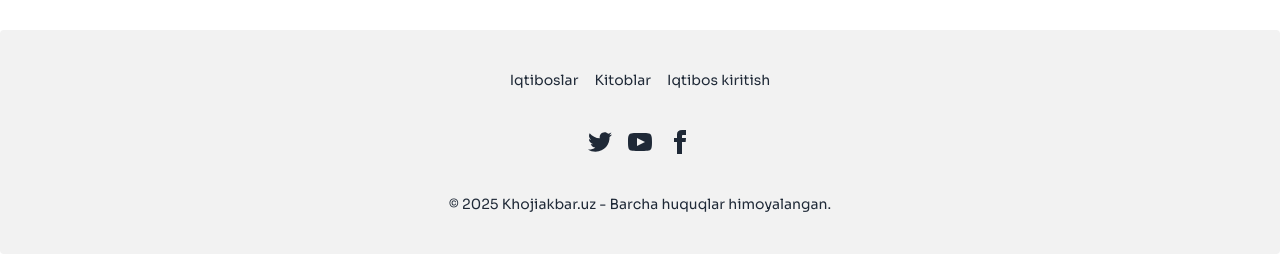
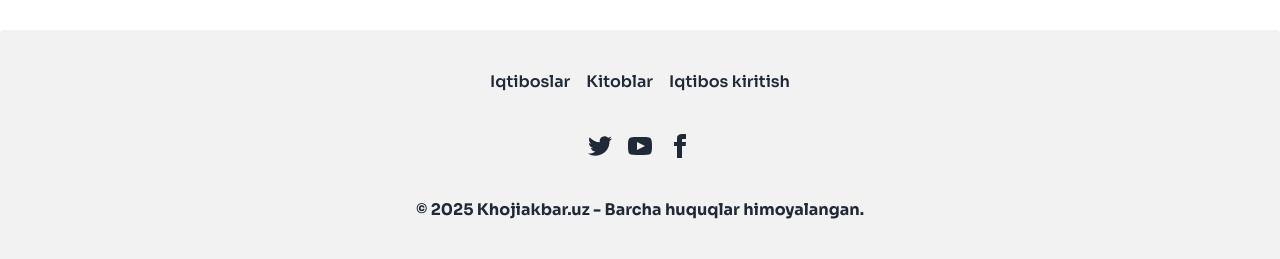
Before and after one commit to khojiakbargofurov/iqtibos24, a React (Vite) app: page / in a window 1280 px wide. Shown: the part 1780-2039 px from the top of the page. Built offline with nearby package versions, Linux system fonts and the light colour scheme.

Commit message:
links updated

```diff
--- a/src/components/Footer.jsx
+++ b/src/components/Footer.jsx
@@ -35,7 +35,7 @@ function Footer() {
     <footer className="footer footer-center bg-base-200 text-base-content rounded p-10">
       <nav className="grid grid-flow-col gap-4">
         {navLinks.map(({ to, label }) => (
-          <Link key={to} to={to} className="hover:underline">
+          <Link key={to} to={to} className="hover:underline font-semibold text-base">
             {label}
           </Link>
         ))}
@@ -50,7 +50,7 @@ function Footer() {
         ))}
       </nav>
       <aside>
-        <p>
+        <p className="font-bold text-base">
           © {new Date().getFullYear()}{" "}
           <a href="http://khojiakbar.uz" target="_blank" rel="noopener noreferrer" className="hover:underline">
             Khojiakbar.uz
```
